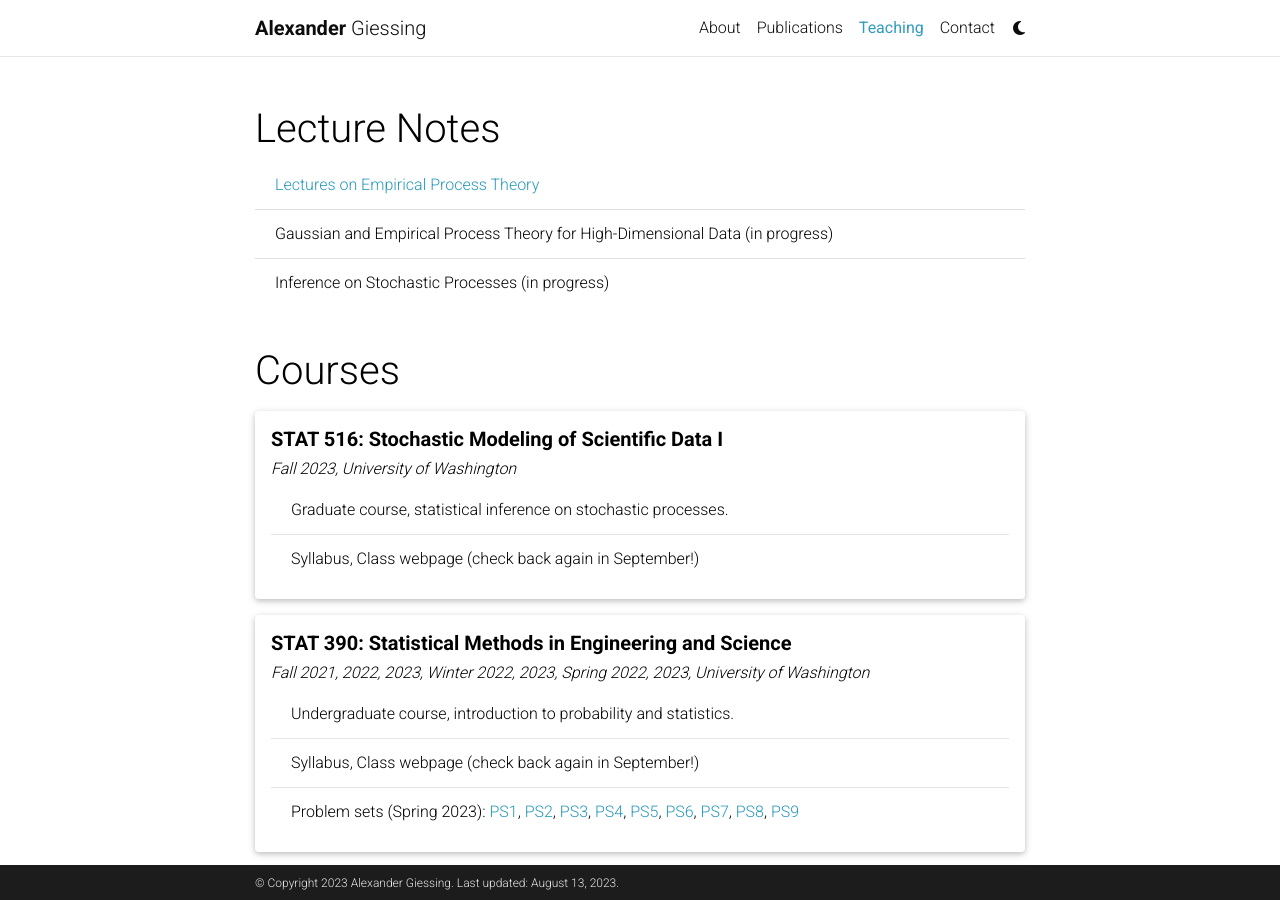
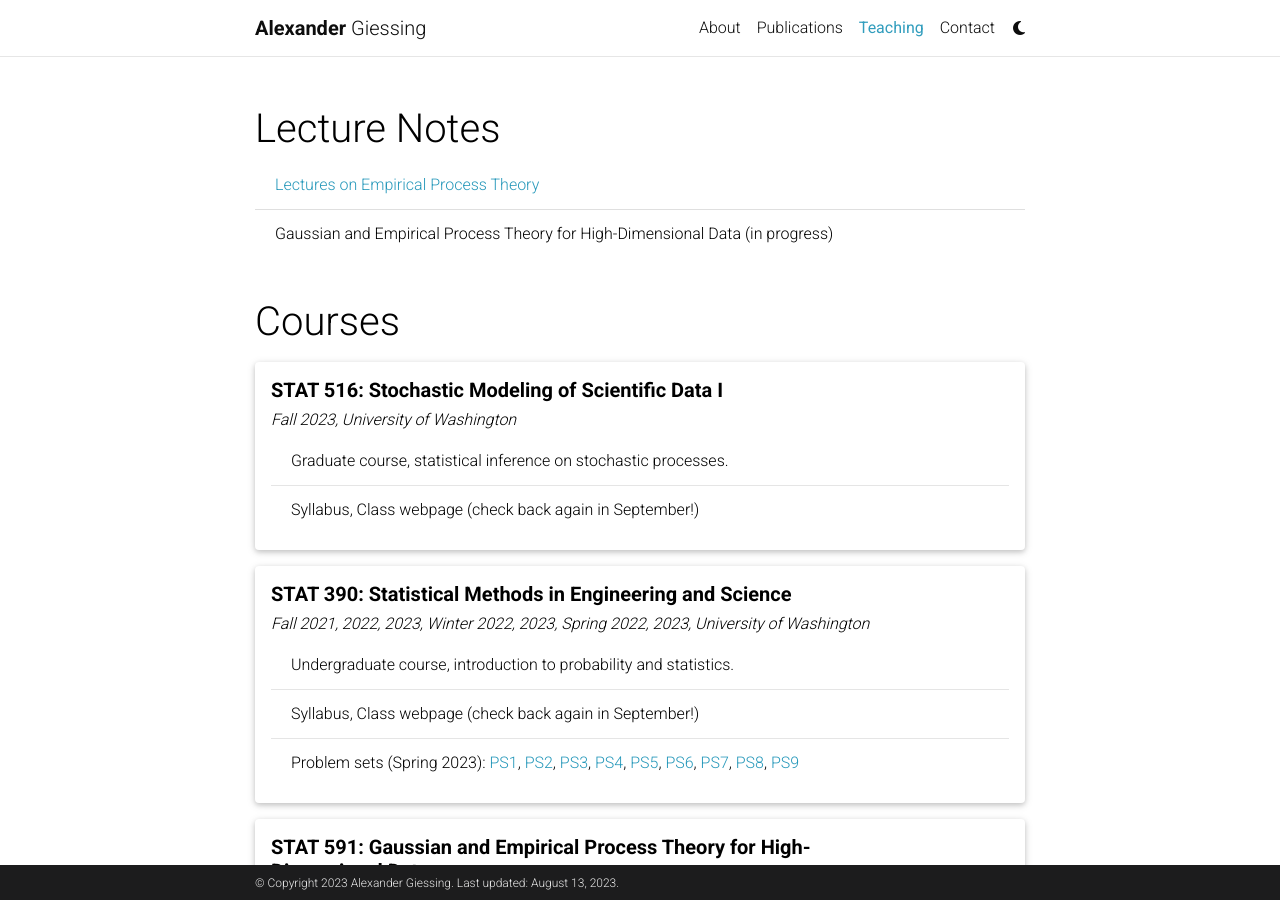
Before and after one commit to agiessing/agiessing.github.io, a Jekyll site: the page built from _pages/teaching.md, in a window 1280 px wide and 900 px high. Built offline with Jekyll 4.4.1, drawn with Linux system fonts in a browser that asks for light colours; comment, search, counter and statistics services are not loaded; a style sheet for code colours, icons or effects is not loaded.

Commit message:
Update teaching.md

```diff
--- a/_pages/teaching.md
+++ b/_pages/teaching.md
@@ -12,7 +12,6 @@
 <ul class="font-weight-light list-group list-group-flush">
       <li class="list-group-item"> <a href=" /assets/pdf/empirical-proc-all-lectures.pdf" target="_new"> Lectures on Empirical Process Theory</a> </li>
       <li class="list-group-item"> Gaussian and Empirical Process Theory for High-Dimensional Data (in progress)</li>
-      <li class="list-group-item"> Inference on Stochastic Processes (in progress)</li>
 </ul>
 <br>
 <h1 class="post-title"> Courses </h1>
```
